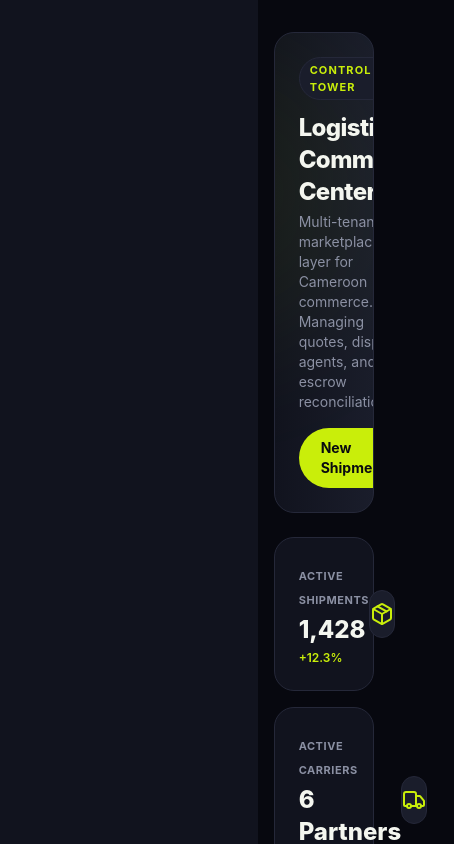
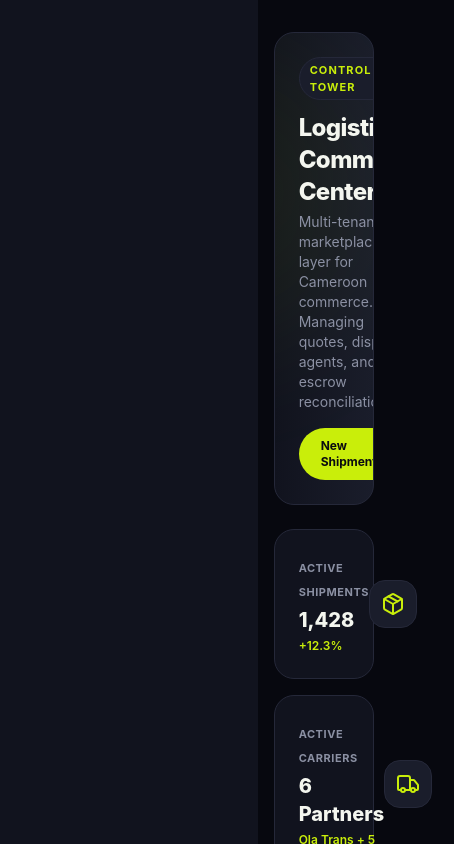
Before and after one commit to JOELEVIC/mambandamarket-delivery, a Next.js app: page / in a window 390 px wide. Shown: the top 844 px of the page, 454 px wide, since content can reach past the window. Built offline with nearby package versions, Linux system fonts and the light colour scheme.

Commit message:
Fix responsive layout and fluid container width for side nav and grid cards

```diff
--- a/app/layout.tsx
+++ b/app/layout.tsx
@@ -21,10 +21,10 @@ export default function RootLayout({
 }) {
   return (
     <html lang="en" className={`${poppins.variable} h-full antialiased`}>
-      <body className="min-h-full flex bg-[#07080f] text-[#f4f6ef] font-sans">
+      <body className="min-h-full flex bg-[#07080f] text-[#f4f6ef] font-sans overflow-x-hidden">
         <Sidebar />
         <div className="flex-1 flex flex-col min-w-0 lg:pl-64">
-          <main className="flex-1 max-w-7xl w-full mx-auto px-4 sm:px-6 lg:px-8 py-8">
+          <main className="flex-1 w-full px-4 sm:px-6 lg:px-10 py-8">
             {children}
           </main>
           <footer className="border-t border-[#252839] text-xs text-[#8b90a3] py-4 px-6 text-center lg:text-left bg-[#11131e]/50">
--- a/app/page.tsx
+++ b/app/page.tsx
@@ -1,6 +1,6 @@
 import React from 'react';
 import Link from 'next/link';
-import { Truck, Package, Users, DollarSign, CheckCircle2, ArrowRight, Activity, Zap, Shield } from 'lucide-react';
+import { Truck, Package, Users, DollarSign, CheckCircle2, ArrowRight } from 'lucide-react';
 
 export default function ControlTower() {
   const stats = [
@@ -28,12 +28,12 @@ export default function ControlTower() {
             <h1 className="text-2xl sm:text-3xl font-extrabold tracking-tight text-[#f4f6ef]">
               Logistics Command Center
             </h1>
-            <p className="text-[#8b90a3] text-sm mt-1 max-w-xl">
+            <p className="text-[#8b90a3] text-sm mt-1 max-w-2xl">
               Multi-tenant marketplace layer for Cameroon commerce. Managing quotes, dispatch agents, and escrow reconciliation.
             </p>
           </div>
           <div className="flex items-center space-x-3">
-            <Link href="/client" className="mambanda-btn text-sm">
+            <Link href="/client" className="mambanda-btn text-xs sm:text-sm">
               <span>New Shipment</span>
               <ArrowRight className="w-4 h-4" />
             </Link>
@@ -41,23 +41,19 @@ export default function ControlTower() {
         </div>
       </div>
 
-      {/* Stats Grid with Tooltips */}
-      <div className="grid grid-cols-1 sm:grid-cols-2 lg:grid-cols-4 gap-4">
+      {/* Stats Grid */}
+      <div className="grid grid-cols-1 sm:grid-cols-2 xl:grid-cols-4 gap-4">
         {stats.map((stat, idx) => {
           const Icon = stat.icon;
           return (
             <div key={idx} className="mambanda-card flex items-center justify-between group relative">
               <div>
                 <span className="text-[11px] font-bold uppercase tracking-wider text-[#8b90a3]">{stat.name}</span>
-                <div className="text-2xl font-extrabold text-[#f4f6ef] mt-1">{stat.value}</div>
+                <div className="text-xl xl:text-2xl font-extrabold text-[#f4f6ef] mt-1">{stat.value}</div>
                 <div className="text-xs font-semibold text-[#c9ee0a] mt-1">{stat.change}</div>
               </div>
-              <div className="w-12 h-12 rounded-2xl bg-[#1a1d2b] border border-[#252839] text-[#c9ee0a] flex items-center justify-center group-hover:scale-105 transition-transform">
+              <div className="w-12 h-12 rounded-2xl bg-[#1a1d2b] border border-[#252839] text-[#c9ee0a] flex items-center justify-center group-hover:scale-105 transition-transform flex-shrink-0">
                 <Icon className="w-6 h-6" />
-              </div>
-              {/* Tooltip */}
-              <div className="absolute -top-10 left-1/2 -translate-x-1/2 px-2.5 py-1 bg-[#1a1d2b] text-[#f4f6ef] text-[11px] rounded-lg whitespace-nowrap opacity-0 group-hover:opacity-100 transition-opacity pointer-events-none border border-[#252839] shadow-lg">
-                {stat.tooltip}
               </div>
             </div>
           );
@@ -90,7 +86,7 @@ export default function ControlTower() {
       </div>
 
       {/* Live Shipments Table */}
-      <div className="mambanda-card">
+      <div className="mambanda-card overflow-hidden">
         <div className="flex items-center justify-between mb-4">
           <div>
             <h3 className="text-base font-bold text-[#f4f6ef]">Recent Shipments</h3>
@@ -101,8 +97,8 @@ export default function ControlTower() {
           </Link>
         </div>
 
-        <div className="overflow-x-auto">
-          <table className="w-full text-left text-xs">
+        <div className="overflow-x-auto -mx-6 px-6 sm:mx-0 sm:px-0">
+          <table className="w-full text-left text-xs whitespace-nowrap sm:whitespace-normal">
             <thead className="bg-[#07080f] text-[#8b90a3] uppercase tracking-wider border-b border-[#252839]">
               <tr>
                 <th className="py-3 px-3">Tracking ID</th>
```
